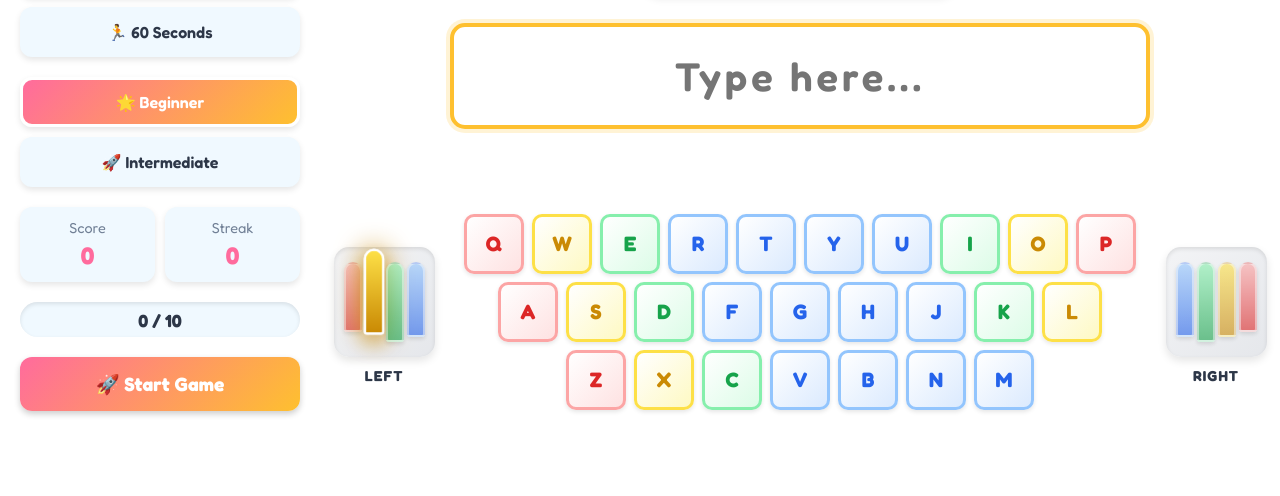
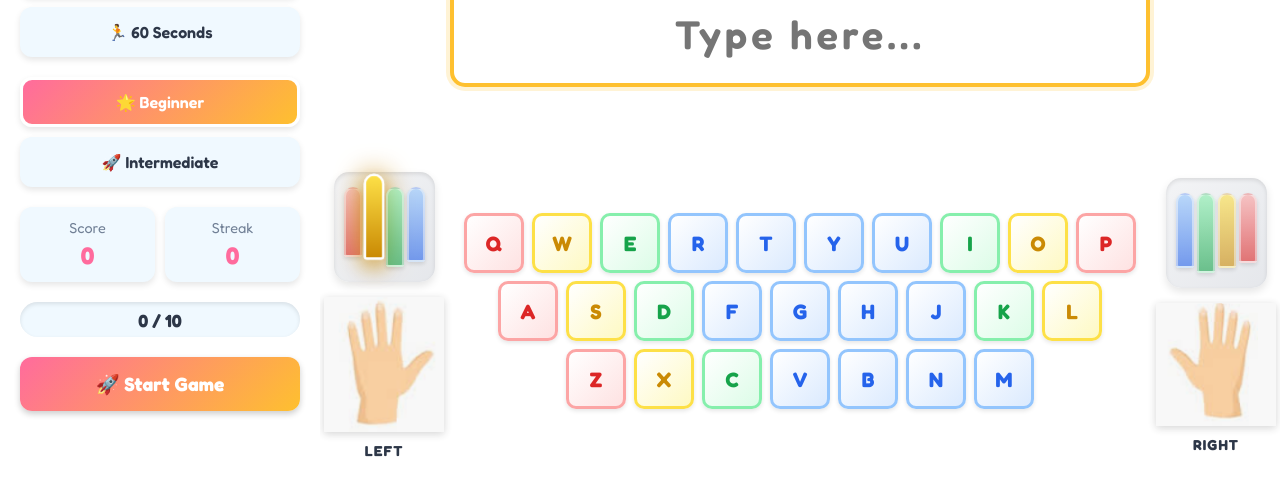
Before and after one commit to hvtai2025/typing, a plain HTML site: page index.html in a window 1280 px wide. Shown: the part 254-750 px from the top of the page. Drawn offline with Linux system fonts and the light colour scheme.

Commit message:
Update: add images of hands below the finger bars.

```diff
--- a/index.html
+++ b/index.html
@@ -106,6 +106,7 @@
                             <div class="finger-bar middle" data-finger="left-middle" title="Middle: E D C"></div>
                             <div class="finger-bar index" data-finger="left-index" title="Index: R T F G V B"></div>
                         </div>
+                        <img src="left_hand.png" alt="Left hand" class="hand-image" />
                     </div>
                     <div class="hand-label">Left</div>
                 </div>
@@ -155,6 +156,7 @@
                         <div class="finger-bar ring" data-finger="right-ring" title="Ring: O L"></div>
                         <div class="finger-bar pinky" data-finger="right-pinky" title="Pinky: P"></div>
                     </div>
+                    <img src="right_hand.png" alt="Right hand" class="hand-image" />
                 </div>
                 <div class="hand-label">Right</div>
             </div>
--- a/styles.css
+++ b/styles.css
@@ -385,6 +385,14 @@ body {
     background: linear-gradient(135deg, #f3f4f6 0%, #e5e7eb 100%);
     border-radius: 15px;
     box-shadow: inset 0 2px 4px rgba(0,0,0,0.1), 0 4px 8px rgba(0,0,0,0.1);
+}
+
+.hand-image {
+    width: 120px;
+    height: auto;
+    margin-top: 10px;
+    opacity: 0.85;
+    filter: drop-shadow(0 2px 4px rgba(0,0,0,0.2));
 }
 
 .hand-shape.left {
```
Also changed, not shown: left_hand.png (added), right_hand.png (added).
